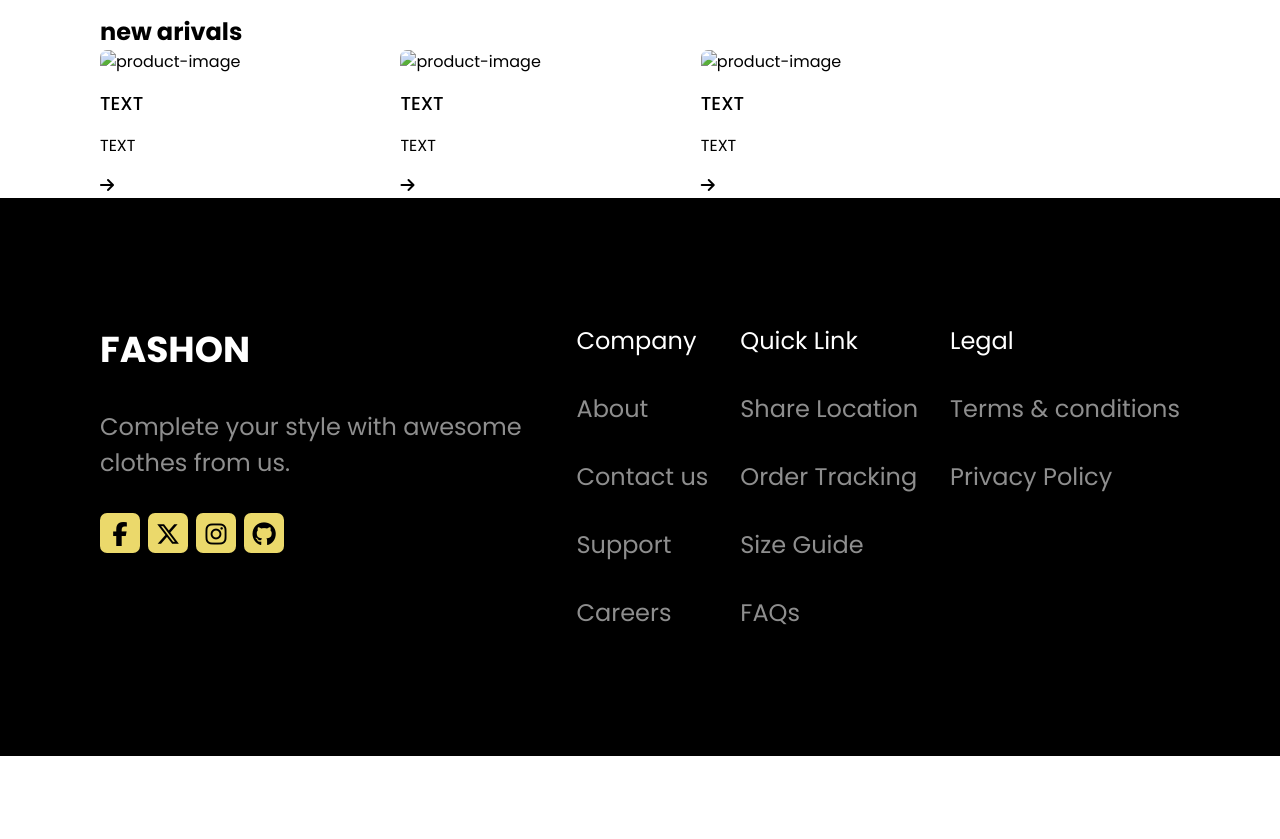
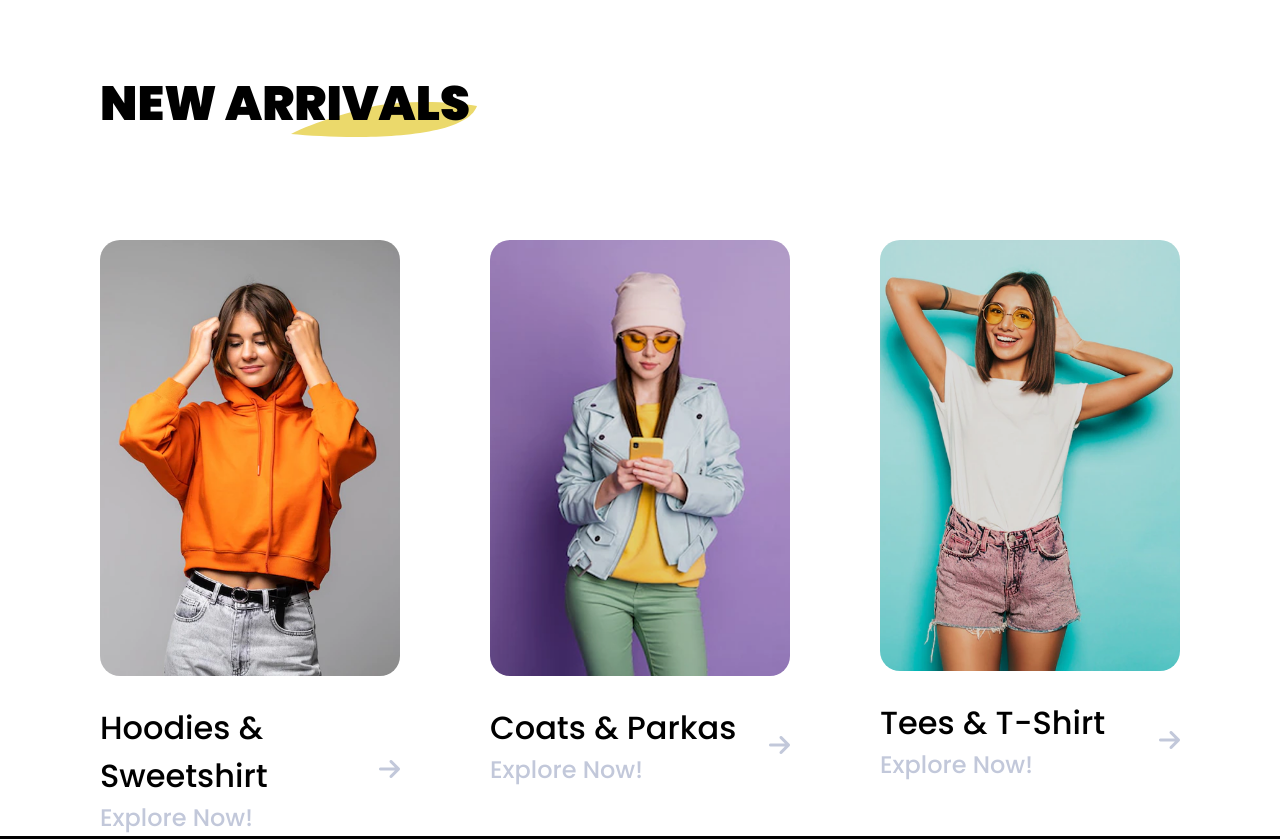
Before and after one commit to Nv4n/sirma-html-css-designs, a plain HTML site: page shopping-website/index.html in a window 1280 px wide. Shown: the part 1700-2539 px from the top of the page. Before the commit the page ends 2456 px from the top, so only its background shows below. Drawn offline with Linux system fonts and the light colour scheme.

Commit message:
updated cards

```diff
--- a/shopping-website/index.html
+++ b/shopping-website/index.html
@@ -62,47 +62,62 @@
 				<img src="./public/levis.png" alt="sponsor-image" />
 				<img src="./public/amazon.png" alt="sponsor-image" />
 			</section>
-			<section class="product-list-container">
-				<div class="product-list-headline">
-					<h2>new arivals</h2>
-					<img src="" alt="" />
-				</div>
-				<div class="product-list-carousel">
-					<div class="product-card">
+			<section class="card-list-container">
+				<h2 class="card-list-headline uppercase">
+					new
+					<span class="card-list-headline-highlight"
+						>arrivals
+						<img src="./public/headline_decoration.svg" alt="" />
+					</span>
+				</h2>
+				<div class="card-list-carousel">
+					<div class="card">
 						<img
-							src="./public/"
+							src="./public/product01.png"
 							alt="product-image"
-							class="product-card-img"
+							class="card-img"
 						/>
-						<h3 class="product-card-name">TEXT</h3>
-						<span class="product-card-">TEXT</span>
-						<a href="#" class="product-card-btn"
-							><i class="fa-solid fa-arrow-right"></i
-						></a>
+						<div class="card-info-container">
+							<div>
+								<h3 class="card-name">Hoodies & Sweetshirt</h3>
+								<span class="card-info">Explore Now!</span>
+							</div>
+							<a href="#" class="card-btn"
+								><i class="fa-solid fa-arrow-right"></i
+							></a>
+						</div>
 					</div>
-					<div class="product-card">
+					<div class="card">
 						<img
-							src="./public/"
+							src="./public/product02.png"
 							alt="product-image"
-							class="product-card-img"
+							class="card-img"
 						/>
-						<h3 class="product-card-name">TEXT</h3>
-						<span class="product-card-">TEXT</span>
-						<a href="#" class="product-card-btn"
-							><i class="fa-solid fa-arrow-right"></i
-						></a>
+						<div class="card-info-container">
+							<div>
+								<h3 class="card-name">Coats & Parkas</h3>
+								<span class="card-info">Explore Now!</span>
+							</div>
+							<a href="#" class="card-btn"
+								><i class="fa-solid fa-arrow-right"></i
+							></a>
+						</div>
 					</div>
-					<div class="product-card">
+					<div class="card">
 						<img
-							src="./public/"
+							src="./public/product03.png"
 							alt="product-image"
-							class="product-card-img"
+							class="card-img"
 						/>
-						<h3 class="product-card-name">TEXT</h3>
-						<span class="product-card-">TEXT</span>
-						<a href="#" class="product-card-btn"
-							><i class="fa-solid fa-arrow-right"></i
-						></a>
+						<div class="card-info-container">
+							<div>
+								<h3 class="card-name">Tees & T-Shirt</h3>
+								<span class="card-info">Explore Now!</span>
+							</div>
+							<a href="#" class="card-btn"
+								><i class="fa-solid fa-arrow-right"></i
+							></a>
+						</div>
 					</div>
 				</div>
 			</section>
--- a/shopping-website/styles.css
+++ b/shopping-website/styles.css
@@ -223,56 +223,79 @@ header {
 	gap: 7.5rem;
 	padding: 3.75rem 10.75rem 3.375rem;
 	background-color: var(--col-primary-200);
-	/* TODO FIX MARGIN BOTTOM */
-	margin-bottom: 1rem;
+	margin-bottom: 4.375rem;
 }
 
 .sponsor-container > * {
 	mix-blend-mode: multiply;
 }
 
-/* PRODUCTS */
+/* CARD */
 
-.product-list-container {
-	/* TODO FIX PADDING */
+.card-list-container {
+	display: flex;
+	flex-direction: column;
+	gap: 6.25rem;
 	padding: 0 6.25rem;
 }
-.product-list-headline {
-	font-weight: bold;
-	position: relative;
+.card-list-headline {
+	font-weight: 900;
+	font-size: 3rem;
 }
 
-.product-list-headline > :is(img, svg) {
-	position: absolute;
-	bottom: 0;
-	right: 0;
-}
-
-.product-list-carousel {
-	display: flex;
-	gap: 10rem;
-}
-
-.product-card {
-	display: flex;
-	flex-direction: column;
-	gap: 1rem;
-	/* TODO FIX GAP */
-}
-
-.product-card-img {
-	border-radius: 7px;
-}
-
-.product-card-name {
-	font-weight: 500;
-}
-.product-card-btn {
+.card-list-headline-highlight {
+	position: relative;
 	width: fit-content;
 }
 
-.product-card-btn:hover {
-	animation: bounce 1s ease-in infinite alternate;
+.card-list-headline-highlight > :is(img, svg) {
+	position: absolute;
+	bottom: 0;
+	right: -7px;
+	z-index: -1;
+}
+
+.card-list-carousel {
+	display: grid;
+	grid-template-columns: repeat(auto-fit, minmax(300px, 1fr));
+	gap: 5.625rem;
+}
+
+.card {
+	display: flex;
+	flex-direction: column;
+	gap: 1.75rem;
+	height: auto;
+}
+
+.card-img {
+	border-radius: 20px;
+}
+
+.card-info-container {
+	display: flex;
+	justify-content: space-between;
+	align-items: center;
+	font-weight: 500;
+}
+
+.card-name {
+	font-weight: 500;
+	font-size: 2rem;
+}
+
+.card-info {
+	color: var(--col-accent);
+	font-size: 1.5rem;
+}
+
+.card-btn {
+	font-size: 1.5rem;
+	color: var(--col-accent);
+}
+
+.card-btn:hover {
+	animation: bounce 500ms ease-in infinite alternate;
 }
 
 @keyframes bounce {
@@ -382,4 +405,11 @@ header {
 	.footer-list {
 		width: unset;
 	}
+	.card-list-carousel {
+		gap: 1rem;
+	}
+	.card-img {
+		height: 60%;
+		object-fit: cover;
+	}
 }
```
Also changed, not shown: shopping-website/public/headline_decoration.svg (added), shopping-website/public/product01.png (added), shopping-website/public/product02.png (added), shopping-website/public/product03.png (added).
